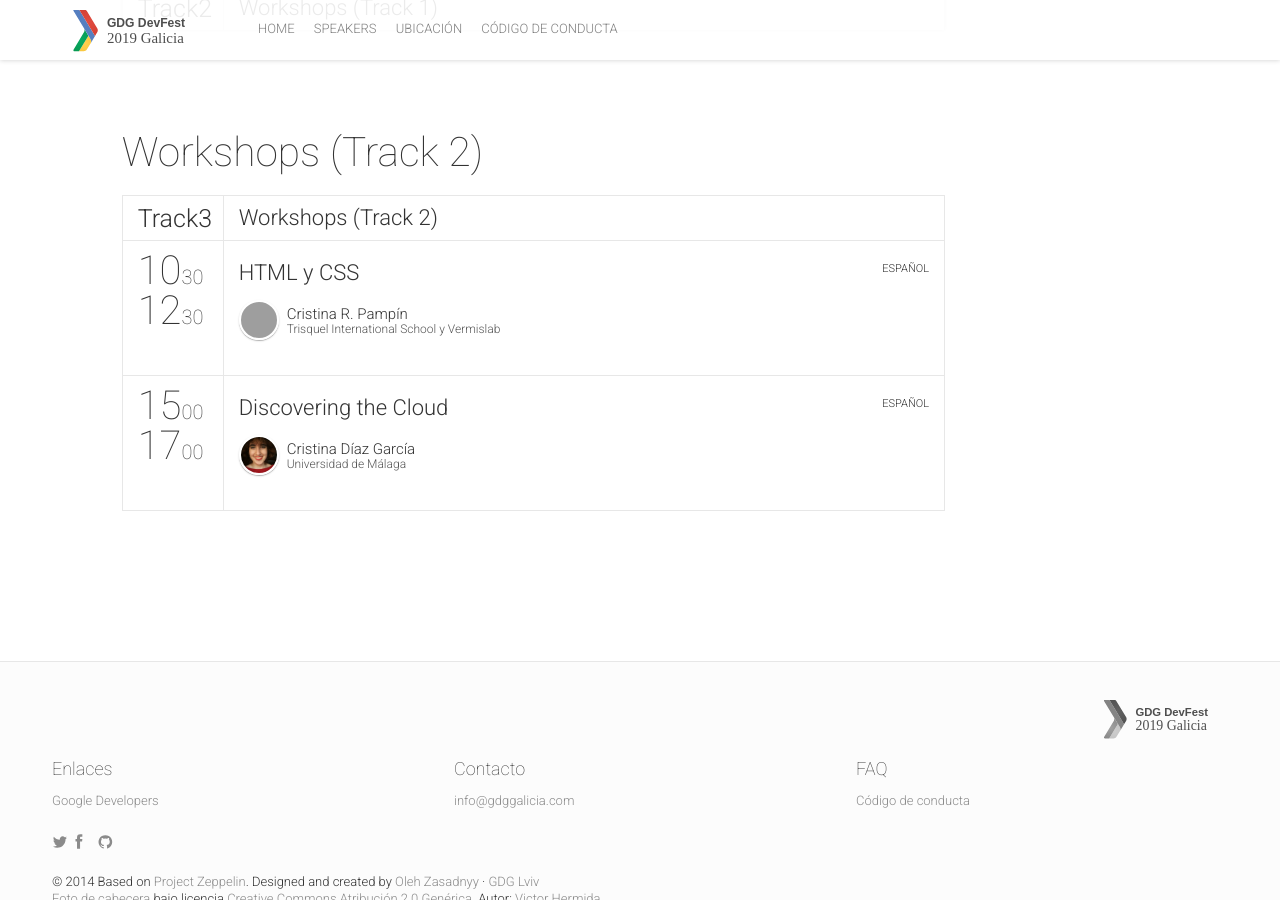
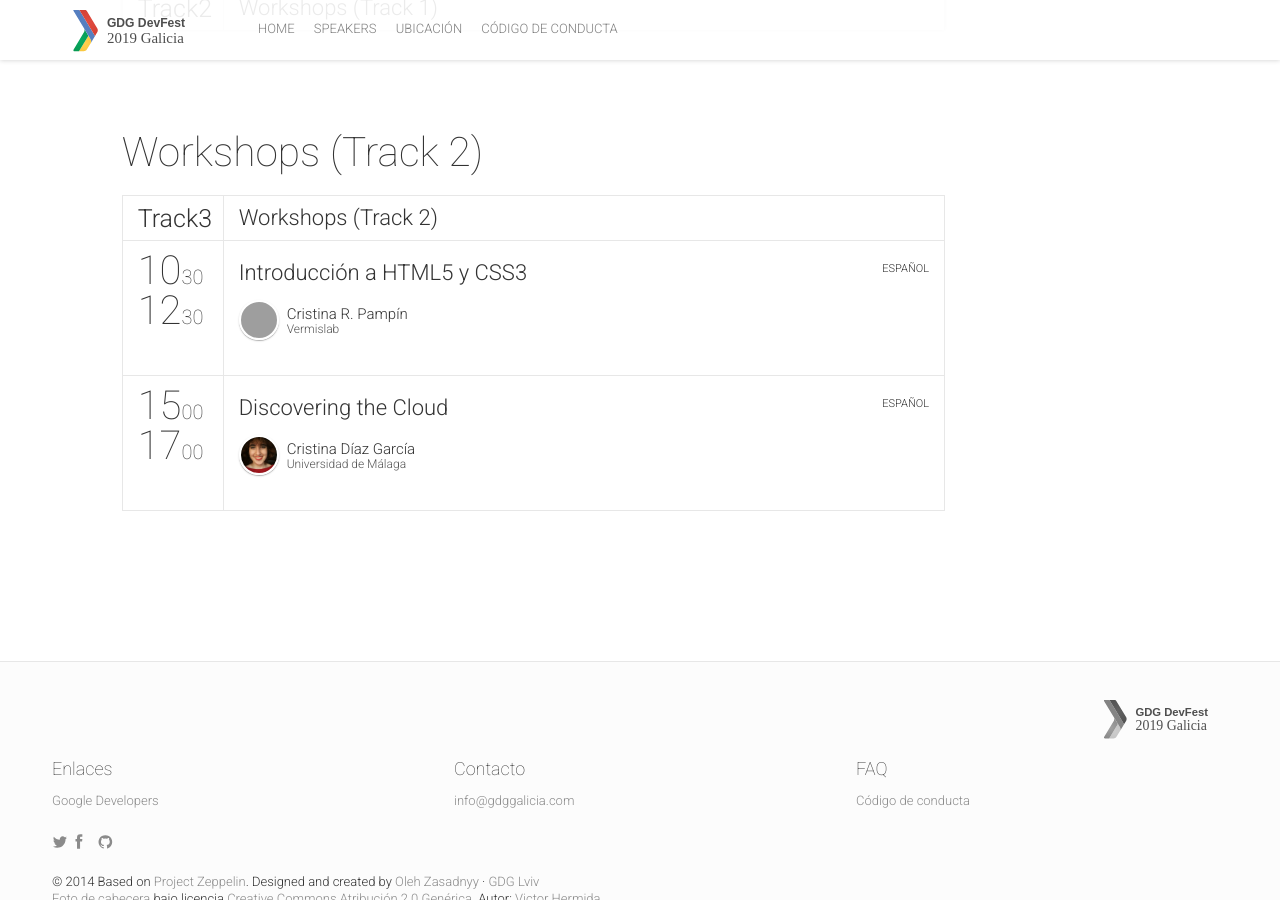
Before and after one commit to gdg-galicia/devfest.gdggalicia.com, a Jekyll site: the page built from schedule.html, in a window 1280 px wide and 900 px high, scrolled down 2585 px. Built offline with Jekyll 4.4.1, drawn with Linux system fonts in a browser that asks for light colours; nearby versions of some CDN libraries; comment, search, counter and statistics services are not loaded; grey boxes are pictures that could not be loaded.

Commit message:
Fix talk description

```diff
--- a/_data/sessions.yml
+++ b/_data/sessions.yml
@@ -130,7 +130,7 @@ Taller realizado de forma conjunta por Rolando Caldas (Analista Programador en A
 
 -
   id: 010
-  title: "HTML y CSS"
+  title: "Introducción a HTML5 y CSS3"
   description: "Introducción al mundo de HTML y CSS."
   subtype: workshop
   speakers: [10]
--- a/_data/speakers.yml
+++ b/_data/speakers.yml
@@ -88,8 +88,8 @@
   id: 10
   name: "Cristina"
   surname: "R. Pampín"
-  company: "Trisquel International School y Vermislab"
-  title: "Maestra de educación primaria y Maker en Vermislab"
+  company: "Vermislab"
+  title: "Maker en Vermislab"
   bio: "Actualmente soy maker en Vermislab, además de estudiar Desarrollo de Aplicaciones Web en IES San Clemente. Soy maestra de educación primaria desde 2016 y he trabajado dos años en un colegio mezclando la tecnología con la innovación educativa. Co-organizo GDG Santiago y Compostela Tech desde febrero de 2019 con el objetivo de mejorar la comunidad tecnológica gallega. Soy Woman TechMakers Ambassador desde abril de 2019 para fomentar la diversidad en el ámbito tech."
   thumbnailUrl: cristina-r-pampin-taller-html-css.jpg
   rockstar: true
--- a/_includes/head.html
+++ b/_includes/head.html
@@ -3,7 +3,7 @@
     <meta charset="utf-8">
     <meta http-equiv="X-UA-Compatible" content="IE=edge">
     <meta name="viewport" content="width=device-width, initial-scale=1,minimum-scale=1.0,maximum-scale=1.0,user-scalable=no">
-    <meta name="author" content="GDG Galicia - Alberto Doval">
+    <meta name="author" content="GDG Galicia">
     <meta name="description" content="{{ site.description }}">
     <meta name="keywords" content="{{ site.metaKeywords }}">
     <meta name="google-site-verification" content="{{ site.siteVerification }}" />
```
